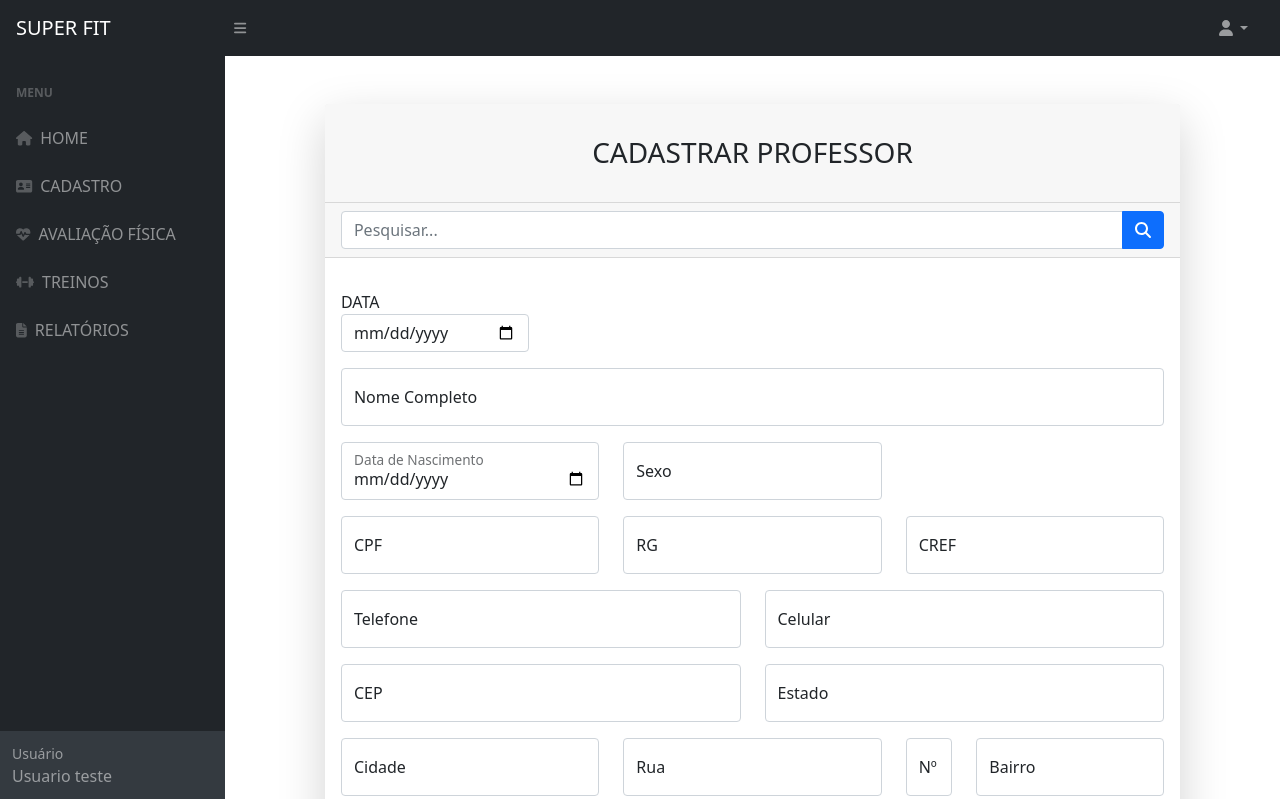
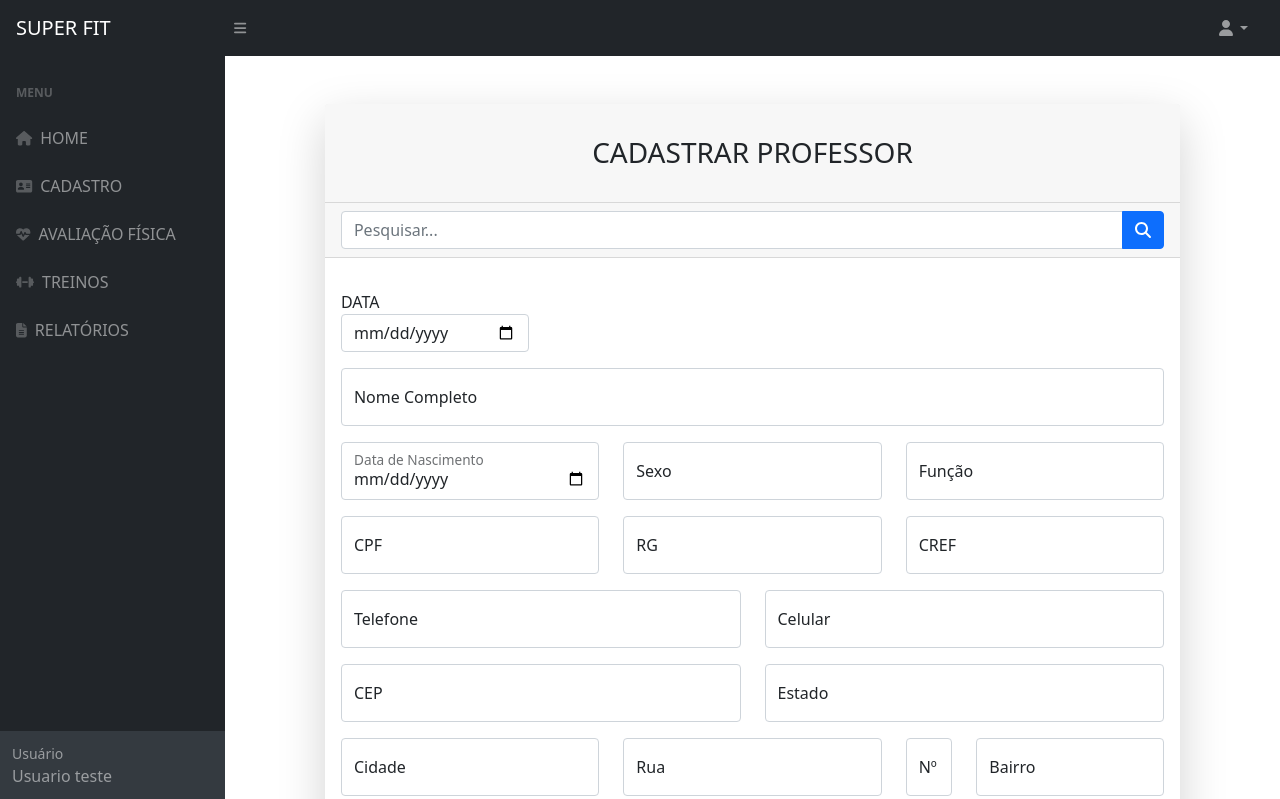
Before and after one commit to mariodemartini/super-fit, a PHP site: page /cadastro-prof.php in a window 1280 px wide. Shown: the top 799 px of the page. Run offline with PHP 8.4, Linux system fonts and the light colour scheme; some libraries are stand-ins or nearby versions.

Commit message:
acrescentando campos de cadastro e alterando labels

```diff
--- a/super-fit/cadastro-prof.php
+++ b/super-fit/cadastro-prof.php
@@ -53,6 +53,13 @@ include_once('include/sidebar.html');
                                     <div class="form-floating mb-3 mb-md-0">
                                         <input class="form-control" id="inputSexo" type="text" placeholder="Sexo" />
                                         <label for="inputSexo">Sexo</label>
+                                    </div>
+                                </div>
+                                <!-- Campo Função -->
+                                <div class="col-md-4">
+                                    <div class="form-floating mb-3 mb-md-0">
+                                        <input class="form-control" id="inputFuncao" type="text" placeholder="Função" />
+                                        <label for="inputSexo">Função</label>
                                     </div>
                                 </div>
                             </div>
--- a/super-fit/include/navbar.html
+++ b/super-fit/include/navbar.html
@@ -15,7 +15,7 @@
         <li class="nav-item dropdown">
             <a class="nav-link dropdown-toggle" id="navbarDropdown" href="#" role="button" data-bs-toggle="dropdown" aria-expanded="false"><i class="fas fa-user fa-fw"></i></a>
             <ul class="dropdown-menu dropdown-menu-end" aria-labelledby="navbarDropdown">
-                <li><a class="dropdown-item" href="cadastro-prof.php">Usuários</a></li>
+                <li><a class="dropdown-item" href="cadastro-prof.php">Professor</a></li>
                 <li><hr class="dropdown-divider" /></li>
                 <li><a class="dropdown-item" href="index.php">Sair</a></li>
             </ul>
```
